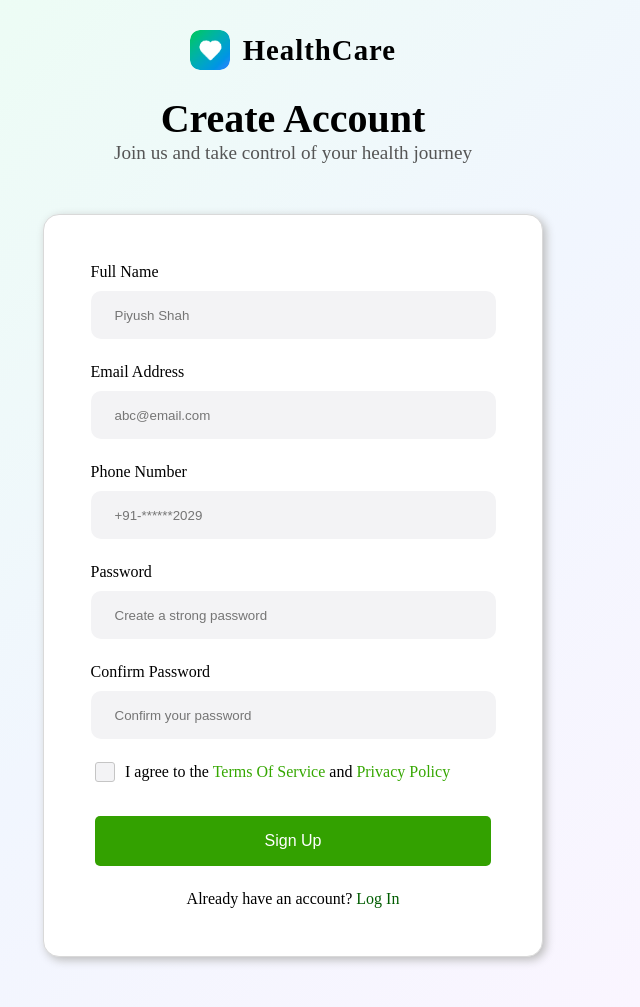
After one commit to PS-720/SmartCare, a PHP site: page /HTML/signUp.html in a window 1280 px wide. The commit adds this page. Shown: the whole page, without its empty margins (347-987 px from the left). Run offline with PHP 8.4, Linux system fonts and the light colour scheme.

Commit message:
Added Signup and Login Pages

```diff
--- /dev/null
+++ b/CSS/logIn.css
@@ -0,0 +1,180 @@
+*,
+::after,
+::before {
+	padding: 0;
+	margin: 0;
+}
+
+body {
+    background: linear-gradient(
+        135deg,
+        rgb(235, 255, 241),
+        rgb(241, 246, 254) 50%,
+        rgb(252, 245, 255) 95%
+    );
+}
+
+.navigation-bar-logo {
+    margin-top: 30px;
+	border-radius: 20px;
+    text-align: center;
+}
+
+.HealthCare {
+	text-decoration: none;
+	color: black;
+	padding: 0 15px;
+
+	display: flex;
+	align-items: center;
+    justify-content: center;
+	gap: 0.8rem;
+}
+
+.HealthCare img {
+    height: 40px;
+	width: auto;
+	background-color: transparent;
+	border-radius: 10px;
+}
+
+.HealthCare h3 {
+	font-size: 1.8rem;
+	font-weight: 600;
+	letter-spacing: 1px;
+    color: black;
+}
+
+.navigation-bar-logo h4 {
+    padding-top: 25px;
+    font-size: 2.5rem;
+    color: black;
+}
+
+.navigation-bar-logo p {
+    color: rgb(85, 85, 85);
+    font-size: 1.2rem;
+}
+
+.signupForm {
+   width: 450px;
+   padding: 3rem 1.5rem;
+   margin-top: auto;
+   margin: 50px auto;
+   border: 1px solid rgb(217, 217, 217);
+   border-radius: 1rem;
+   background-color: white;
+   box-shadow: 3px 3px 10px rgb(187, 187, 187);
+
+   display: flex;
+   flex-direction: column;
+   align-items: center;
+   justify-content: center;
+   gap: 1.5rem;
+}
+
+.signupForm div {
+    width: 90%;
+    display: flex;
+    flex-direction: column;
+}
+
+.signupForm div input[type="text"] {
+    height: 2rem;
+    padding: 0.5rem 1.5rem;
+    margin-top: 10px;
+    border: none;
+    border-radius: 10px;
+    background-color: rgb(243, 243, 245);
+}
+
+.signupForm input[type="text"]:focus {
+    outline: none;
+    border: 1px solid rgb(98, 98, 98);
+    box-shadow: 0 0 0 3px rgb(199, 199, 199);
+}
+
+.rememberForgot {
+    display: flex;
+    align-items: center;
+    justify-content: space-between;
+}
+
+.rememberForgot {
+    font-size: 1rem;
+    display: flex;
+    flex-direction: row !important;
+    align-items: center;
+    justify-content: space-between;
+}
+
+.rememberForgot div {
+    width: 32%;
+    display: flex;
+    flex-direction: row;
+    justify-content: space-around;
+}
+
+.rememberForgot div input {
+    appearance: none;
+    width: 20px;
+    height: 20px;
+    margin-top: -1px;
+    border: 1px solid rgb(197, 197, 197);
+    border-radius: 3px;
+    background-color: rgb(243, 243, 245);
+    cursor: pointer;
+}
+
+.rememberForgot div input:checked {
+    background-color: black;
+    color: white;
+}
+
+.rememberForgot div input:checked::after {
+  content: "✔";
+  color: white;
+  font-size: 13px;
+  display: block;
+  text-align: center;
+}
+
+.rememberForgot div a {
+    color: rgb(53, 167, 0);
+}
+
+.rememberForgot div a:hover {
+    color: rgba(36, 105, 40, 0.947);
+}
+
+.signupForm a {
+    text-decoration: none;
+    color: rgb(0, 92, 0);
+    transition: letter-spacing 0.15s;
+}
+
+.signupForm a:hover {
+    color: rgb(22, 166, 22);
+}
+
+.signupForm button {
+    width: 88%;
+    height: 50px;
+    padding: 0.7rem 1.2rem;
+    margin-top: 10px;
+    border: none;
+    border-radius: 5px;
+    background-color: rgb(51, 161, 0);
+    color: white;
+    font-size: 1rem;
+    cursor: pointer;
+    transition: background-color 0.15s;
+}
+
+.signupForm button:hover {
+    background-color: rgba(1, 171, 12, 0.947);
+}
+
+.signupForm p a {
+    cursor: pointer;
+}
--- /dev/null
+++ b/HTML/signUp.html
@@ -0,0 +1,53 @@
+<!DOCTYPE html>
+<html lang="en">
+
+<head>
+  <meta charset="UTF-8">
+  <meta name="viewport" content="width=device-width, initial-scale=1.0">
+  <title>Sign Up</title>
+  <link rel="stylesheet" href="../CSS/logIn.css">
+</head>
+
+<body>
+  <div class="navigation-bar-logo">
+    <a class="HealthCare" href="../HTML/index.html">
+      <img class="icons" src="../RESOURCES/Images/logo.png" alt="logo-image" />
+      <h3>HealthCare</h3>
+    </a>
+    <h4>Create Account</h4>
+    <p>Join us and take control of your health journey</p>
+  </div>
+
+  <form action="" class="signupForm">
+    <div>
+      <label for="fullName">Full Name</label>
+      <input id="fullName" type="text" placeholder="Piyush Shah" required>
+    </div>
+    <div>
+      <label for="email">Email Address</label>
+      <input id="email" type="text" placeholder="abc@email.com" required>
+    </div>
+    <div>
+      <label for="number">Phone Number</label>
+      <input id="number" type="text" placeholder="+91-******2029" required>
+    </div>
+    <div>
+      <label for="password">Password</label>
+      <input id="password" type="text" placeholder="Create a strong password" required>
+    </div>
+    <div>
+      <label for="confirmPassword">Confirm Password</label>
+      <input id="confirmPassword" type="text" placeholder="Confirm your password" required>
+    </div>
+    <div class="rememberForgot">
+      <div style="width: 90%;">
+        <input id="rememberMe" type="checkbox">
+        <label for="rememberMe">I agree to the <a href="">Terms Of Service</a> and <a href="">Privacy Policy</a></label>
+      </div>
+    </div>
+    <button>Sign Up</button>
+    <p>Already have an account? <a href="../HTML/logIn.html">Log In</a></p>
+  </form>
+</body>
+
+</html>
```
Also changed, not shown: CSS/style.css (+59 -47 lines), HTML/index.html (+66 -54 lines), HTML/logIn.html (added, +42 -0 lines), Resources/Images/loginBackground.jpg (added), Resources/Images/signupBackground.jpg (added).
